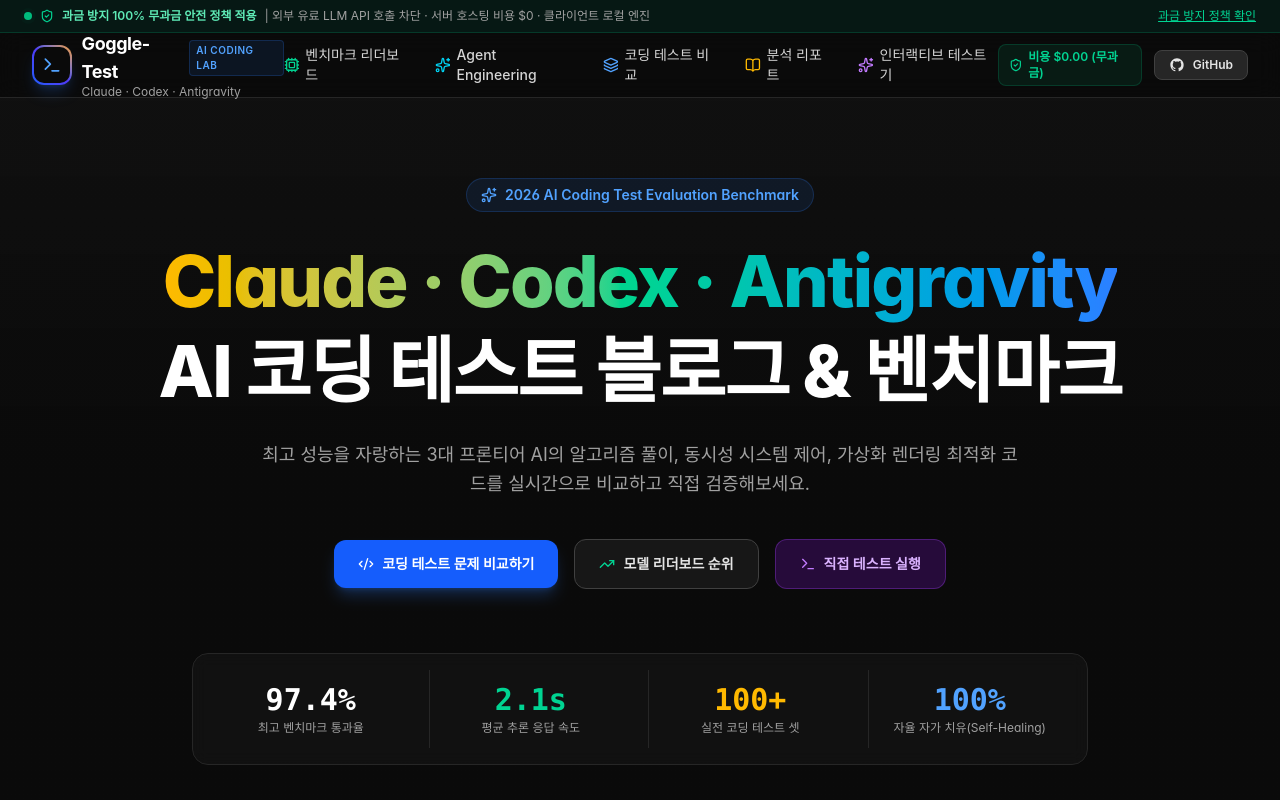
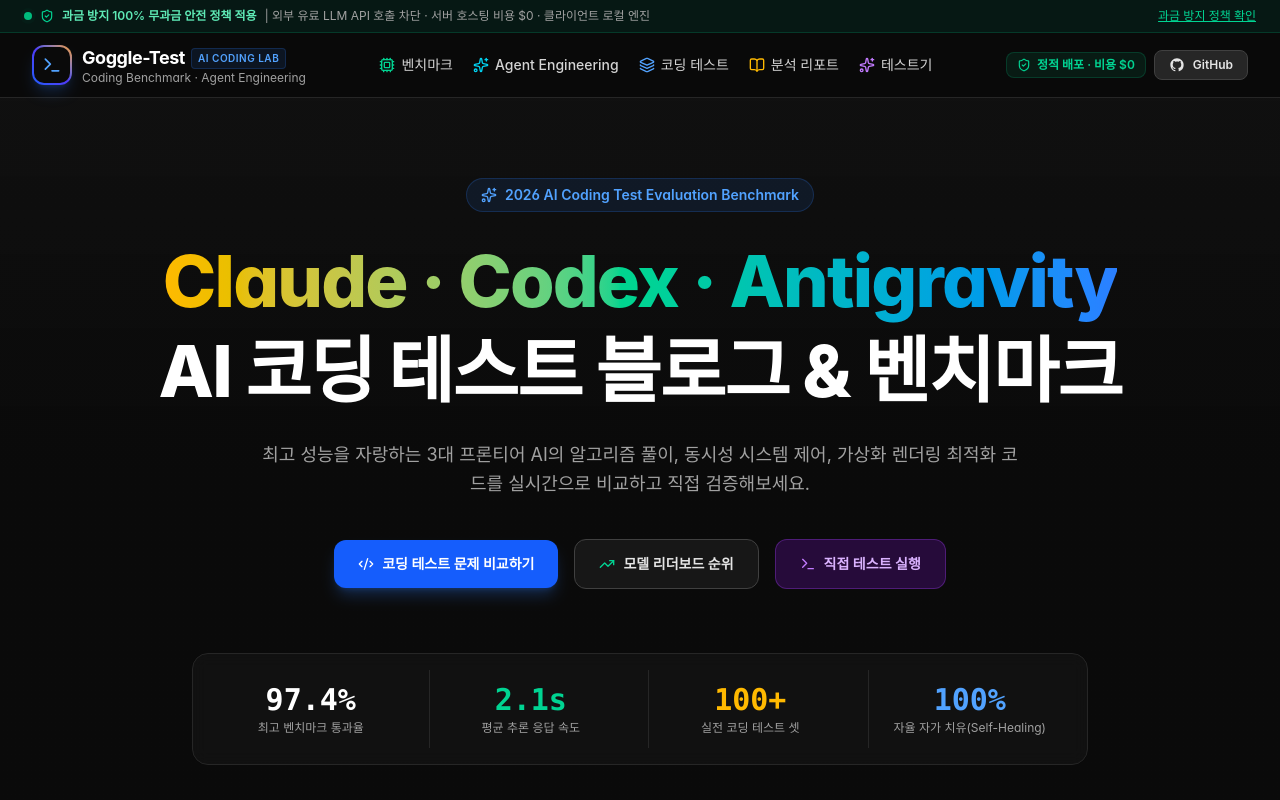
Before and after one commit to koreatest12/goggle-test, a Next.js app: page / in a window 1280 px wide. Shown: the top 800 px of the page. Built offline with nearby package versions, Linux system fonts and the light colour scheme.

Commit message:
feat: add responsive mobile navigation

```diff
--- a/src/components/Navbar.tsx
+++ b/src/components/Navbar.tsx
@@ -1,77 +1,114 @@
 'use client';
 
-import React from 'react';
+import React, { useState } from 'react';
 import Link from 'next/link';
-import { Terminal, Sparkles, Cpu, BookOpen, Layers, ShieldCheck } from 'lucide-react';
+import {
+  BookOpen,
+  Cpu,
+  Layers,
+  Menu,
+  ShieldCheck,
+  Sparkles,
+  Terminal,
+  X,
+} from 'lucide-react';
 import { GithubIcon } from './GithubIcon';
 import { ZeroCostBanner } from './ZeroCostBanner';
 
+const navItems = [
+  { href: '#leaderboard', label: '벤치마크', icon: Cpu, color: 'text-emerald-400' },
+  { href: '#agents', label: 'Agent Engineering', icon: Sparkles, color: 'text-cyan-400' },
+  { href: '#tests', label: '코딩 테스트', icon: Layers, color: 'text-blue-400' },
+  { href: '#articles', label: '분석 리포트', icon: BookOpen, color: 'text-amber-400' },
+  { href: '#sandbox', label: '테스트기', icon: Sparkles, color: 'text-purple-400' },
+];
+
 export const Navbar: React.FC = () => {
+  const [mobileOpen, setMobileOpen] = useState(false);
+
   return (
     <>
       <ZeroCostBanner />
-      <header className="sticky top-0 z-40 w-full backdrop-blur-md bg-neutral-950/80 border-b border-neutral-800">
-      <div className="max-w-7xl mx-auto px-4 sm:px-6 lg:px-8 h-16 flex items-center justify-between">
-        {/* Brand */}
-        <Link href="/" className="flex items-center gap-2.5 group">
-          <div className="w-10 h-10 rounded-xl bg-gradient-to-tr from-blue-600 via-indigo-600 to-amber-500 p-0.5 shadow-lg shadow-blue-500/20 group-hover:scale-105 transition-transform">
+      <header className="sticky top-0 z-40 w-full backdrop-blur-md bg-neutral-950/85 border-b border-neutral-800">
+        <div className="max-w-7xl mx-auto px-4 sm:px-6 lg:px-8 min-h-16 flex items-center justify-between gap-3">
+          <Link href="/" className="flex items-center gap-2.5 group min-w-0" onClick={() => setMobileOpen(false)}>
+            <div className="w-10 h-10 shrink-0 rounded-xl bg-gradient-to-tr from-blue-600 via-indigo-600 to-amber-500 p-0.5 shadow-lg shadow-blue-500/20 group-hover:scale-105 transition-transform">
               <div className="w-full h-full bg-neutral-950 rounded-[10px] flex items-center justify-center">
                 <Terminal className="w-5 h-5 text-blue-400 group-hover:text-blue-300 transition-colors" />
               </div>
             </div>
-          <div>
+            <div className="min-w-0">
               <div className="flex items-center gap-1.5">
-              <span className="font-bold text-lg text-white tracking-tight">Goggle-Test</span>
-              <span className="text-[10px] uppercase font-semibold tracking-wider px-1.5 py-0.5 rounded bg-blue-500/10 text-blue-400 border border-blue-500/20">
+                <span className="font-bold text-lg text-white tracking-tight truncate">Goggle-Test</span>
+                <span className="hidden sm:inline text-[10px] uppercase font-semibold tracking-wider px-1.5 py-0.5 rounded bg-blue-500/10 text-blue-400 border border-blue-500/20">
                   AI Coding Lab
                 </span>
               </div>
-            <p className="text-xs text-neutral-400 -mt-0.5">Claude · Codex · Antigravity</p>
+              <p className="hidden sm:block text-xs text-neutral-400 -mt-0.5">Coding Benchmark · Agent Engineering</p>
             </div>
           </Link>
 
-        {/* Navigation */}
-        <nav className="hidden md:flex items-center gap-6 text-sm font-medium text-neutral-300">
-          <a href="#leaderboard" className="flex items-center gap-1.5 hover:text-white transition-colors">
-            <Cpu className="w-4 h-4 text-emerald-400" />
-            벤치마크 리더보드
+          <nav className="hidden xl:flex items-center gap-5 text-sm font-medium text-neutral-300">
+            {navItems.map(({ href, label, icon: Icon, color }) => (
+              <a key={href} href={href} className="flex items-center gap-1.5 hover:text-white transition-colors">
+                <Icon className={`w-4 h-4 ${color}`} />
+                {label}
               </a>
-          <a href="#agents" className="flex items-center gap-1.5 hover:text-white transition-colors">
-            <Sparkles className="w-4 h-4 text-cyan-400" />
-            Agent Engineering
-          </a>
-          <a href="#tests" className="flex items-center gap-1.5 hover:text-white transition-colors">
-            <Layers className="w-4 h-4 text-blue-400" />
-            코딩 테스트 비교
-          </a>
-          <a href="#articles" className="flex items-center gap-1.5 hover:text-white transition-colors">
-            <BookOpen className="w-4 h-4 text-amber-400" />
-            분석 리포트
-          </a>
-          <a href="#sandbox" className="flex items-center gap-1.5 hover:text-white transition-colors">
-            <Sparkles className="w-4 h-4 text-purple-400" />
-            인터랙티브 테스트기
-          </a>
+            ))}
           </nav>
 
-        {/* Right CTA */}
-        <div className="flex items-center gap-3">
-          <div className="hidden sm:flex items-center gap-1.5 px-2.5 py-1 rounded-lg bg-emerald-500/10 border border-emerald-500/20 text-emerald-400 text-xs font-semibold">
+          <div className="flex items-center gap-2">
+            <div className="hidden lg:flex items-center gap-1.5 px-2.5 py-1 rounded-lg bg-emerald-500/10 border border-emerald-500/20 text-emerald-400 text-xs font-semibold">
               <ShieldCheck className="w-3.5 h-3.5" />
-            <span>비용 $0.00 (무과금)</span>
+              <span>정적 배포 · 비용 $0</span>
             </div>
-
             <a
               href="https://github.com/koreatest12/goggle-test"
               target="_blank"
               rel="noopener noreferrer"
-            className="flex items-center gap-2 px-3.5 py-1.5 rounded-lg bg-neutral-800 hover:bg-neutral-700 text-neutral-200 text-xs font-semibold border border-neutral-700 transition-all hover:border-neutral-500"
+              className="hidden sm:flex items-center gap-2 px-3.5 py-1.5 rounded-lg bg-neutral-800 hover:bg-neutral-700 text-neutral-200 text-xs font-semibold border border-neutral-700 transition-all hover:border-neutral-500"
             >
               <GithubIcon className="w-4 h-4" />
               <span>GitHub</span>
             </a>
+            <button
+              type="button"
+              aria-label={mobileOpen ? '모바일 메뉴 닫기' : '모바일 메뉴 열기'}
+              aria-expanded={mobileOpen}
+              onClick={() => setMobileOpen((open) => !open)}
+              className="xl:hidden inline-flex items-center justify-center w-10 h-10 rounded-xl border border-neutral-800 bg-neutral-900 text-neutral-300 hover:text-white"
+            >
+              {mobileOpen ? <X className="w-5 h-5" /> : <Menu className="w-5 h-5" />}
+            </button>
           </div>
         </div>
+
+        {mobileOpen && (
+          <div className="xl:hidden border-t border-neutral-800 bg-neutral-950/95 px-4 py-4">
+            <nav className="max-w-7xl mx-auto grid grid-cols-1 sm:grid-cols-2 gap-2">
+              {navItems.map(({ href, label, icon: Icon, color }) => (
+                <a
+                  key={href}
+                  href={href}
+                  onClick={() => setMobileOpen(false)}
+                  className="flex items-center gap-2 rounded-xl border border-neutral-800 bg-neutral-900 px-3 py-3 text-sm text-neutral-300 hover:text-white hover:border-neutral-700"
+                >
+                  <Icon className={`w-4 h-4 ${color}`} />
+                  {label}
+                </a>
+              ))}
+              <a
+                href="https://github.com/koreatest12/goggle-test"
+                target="_blank"
+                rel="noopener noreferrer"
+                className="sm:hidden flex items-center gap-2 rounded-xl border border-neutral-800 bg-neutral-900 px-3 py-3 text-sm text-neutral-300"
+              >
+                <GithubIcon className="w-4 h-4" />
+                GitHub
+              </a>
+            </nav>
+          </div>
+        )}
       </header>
     </>
   );
```
Lines whose indentation alone changed are shown as unchanged.
